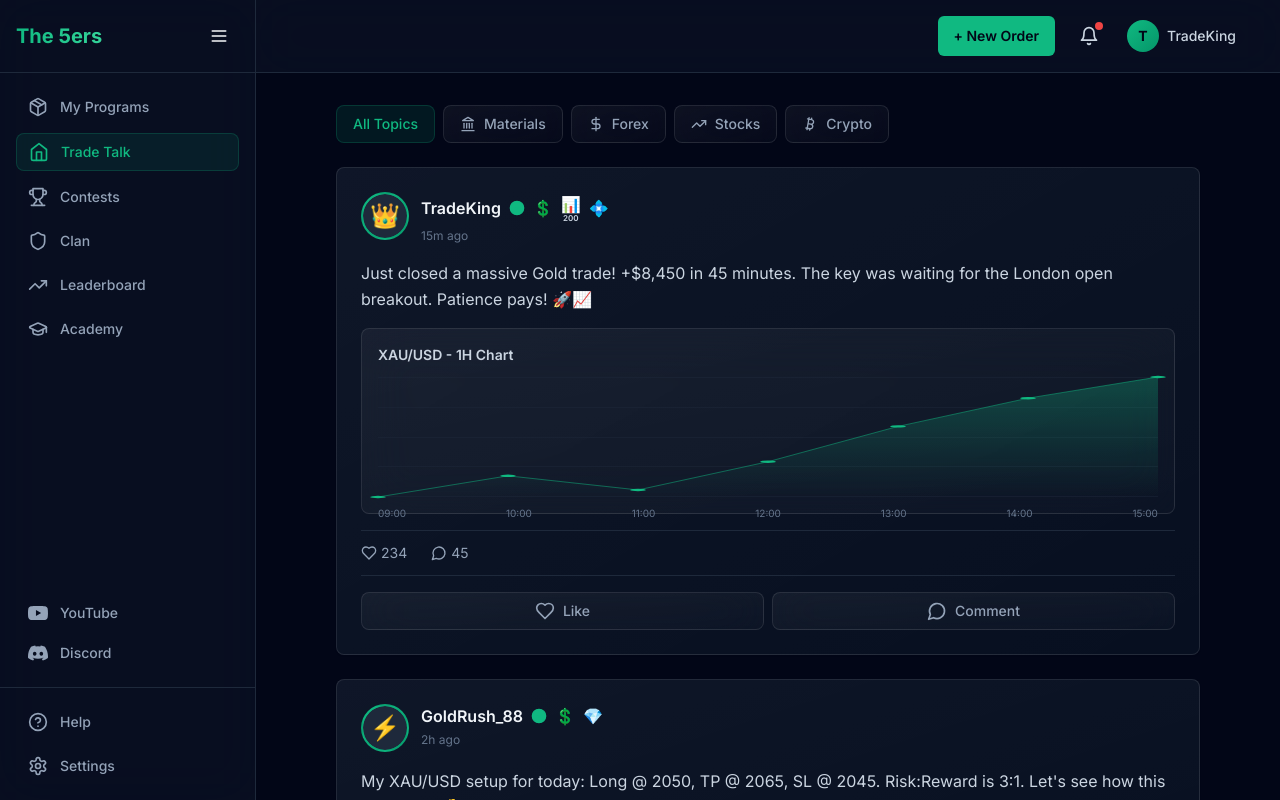
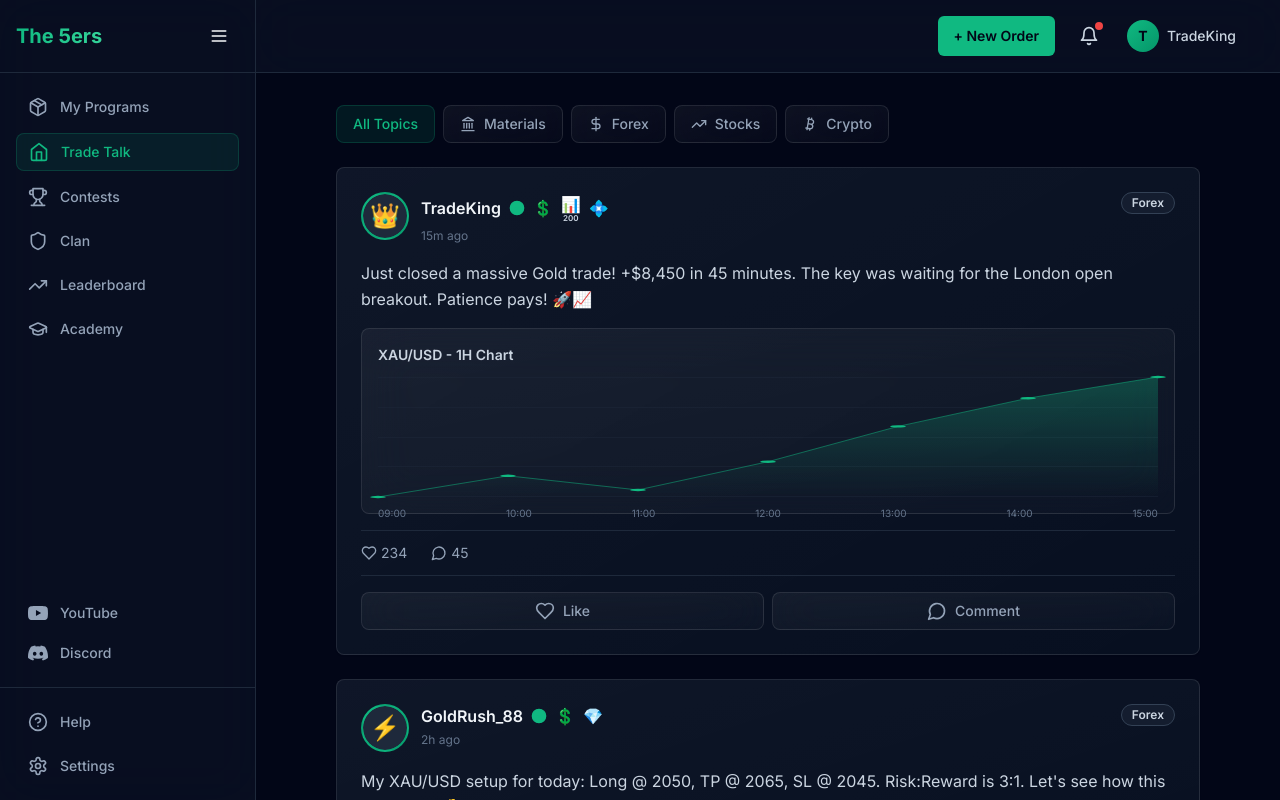
Before and after one commit to yossig-dev/5ers-community, a Next.js app: page / in a window 1280 px wide. Built offline with nearby package versions, Linux system fonts and the light colour scheme.

Commit message:
Add topic display to top right of each Trade Talk post
Co-authored-by: Cursor <cursoragent@cursor.com>

```diff
--- a/components/community-feed.tsx
+++ b/components/community-feed.tsx
@@ -79,7 +79,9 @@ export function CommunityFeed({ wornBadges }: { wornBadges: Set<string> }) {
 
       {/* Posts */}
       <AnimatePresence>
-        {posts.map((post, index) => (
+        {posts
+          .filter((post) => activeTopic === "all" || post.topic === activeTopic)
+          .map((post, index) => (
             <motion.div
               key={post.id}
               initial={{ opacity: 0, y: 20 }}
@@ -129,7 +131,7 @@ function PostCard({ post, onLike, wornBadges }: { post: Post; onLike: () => void
       {/* Post Header */}
       <div className="p-6">
         <div className="flex items-start justify-between mb-4">
-          <div className="flex gap-3">
+          <div className="flex gap-3 flex-1">
             <Avatar className="w-12 h-12 bg-gradient-to-br from-success to-emerald-600 border-2 border-success/20">
               <AvatarFallback className="text-2xl">
                 {post.user.avatar}
@@ -182,6 +184,9 @@ function PostCard({ post, onLike, wornBadges }: { post: Post; onLike: () => void
               </p>
             </div>
           </div>
+          <Badge className="bg-slate-800/50 text-slate-300 border-slate-700 capitalize text-xs">
+            {post.topic}
+          </Badge>
         </div>
 
         {/* Post Content */}
--- a/lib/constants.ts
+++ b/lib/constants.ts
@@ -97,6 +97,7 @@ export type Post = {
   id: string;
   user: User;
   content: string;
+  topic: "materials" | "forex" | "stocks" | "crypto";
   image?: string;
   chart?: {
     type: "line" | "bar";
@@ -753,6 +754,7 @@ export const MOCK_POSTS: Post[] = [
     user: MOCK_USERS[0],
     content:
       "Just closed a massive Gold trade! +$8,450 in 45 minutes. The key was waiting for the London open breakout. Patience pays! 🚀📈",
+    topic: "forex",
     chart: {
       type: "line",
       title: "XAU/USD - 1H Chart",
@@ -776,6 +778,7 @@ export const MOCK_POSTS: Post[] = [
     user: MOCK_USERS[1],
     content:
       "My XAU/USD setup for today: Long @ 2050, TP @ 2065, SL @ 2045. Risk:Reward is 3:1. Let's see how this plays out! 💰",
+    topic: "forex",
     timestamp: new Date(Date.now() - 120 * 60000),
     likes: 156,
     comments: 28,
@@ -786,6 +789,7 @@ export const MOCK_POSTS: Post[] = [
     user: MOCK_USERS[3],
     content:
       "Passed my evaluation! 🎉 After 3 attempts, finally got funded with a $100k account. The journey was tough but worth it. Tips for beginners: stick to your plan and manage risk religiously.",
+    topic: "materials",
     timestamp: new Date(Date.now() - 180 * 60000),
     likes: 512,
     comments: 89,
@@ -796,6 +800,7 @@ export const MOCK_POSTS: Post[] = [
     user: MOCK_USERS[2],
     content:
       "EUR/USD consolidating nicely. Looking for a breakout above 1.0950 for a long position. Anyone else watching this pair?",
+    topic: "forex",
     timestamp: new Date(Date.now() - 240 * 60000),
     likes: 87,
     comments: 19,
@@ -806,6 +811,7 @@ export const MOCK_POSTS: Post[] = [
     user: MOCK_USERS[6],
     content:
       "Weekly recap: +$12,340 (+15.4%). My best trades were on Gold and NAS100. Key lesson: trading less = making more. Quality over quantity every time. 📊✨",
+    topic: "materials",
     chart: {
       type: "bar",
       title: "Weekly P&L by Day",
```
Lines whose indentation alone changed are shown as unchanged.
